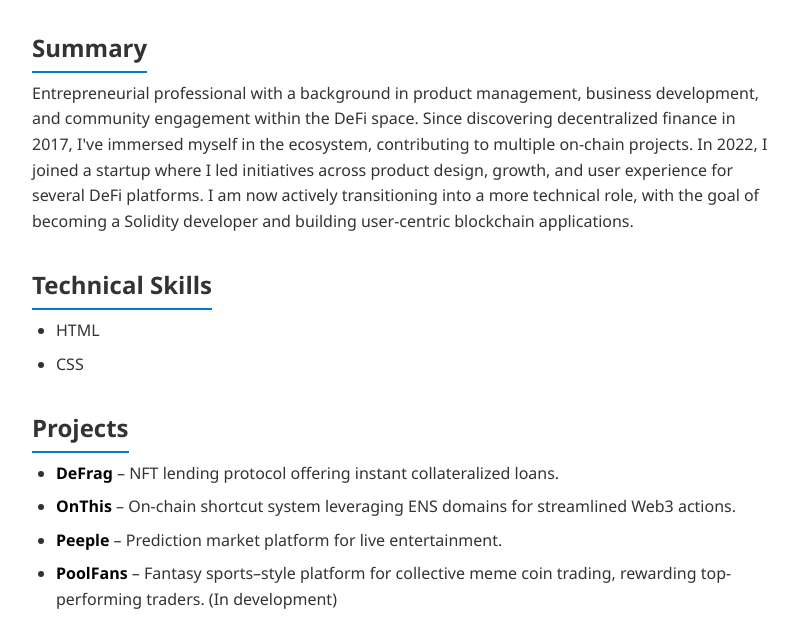
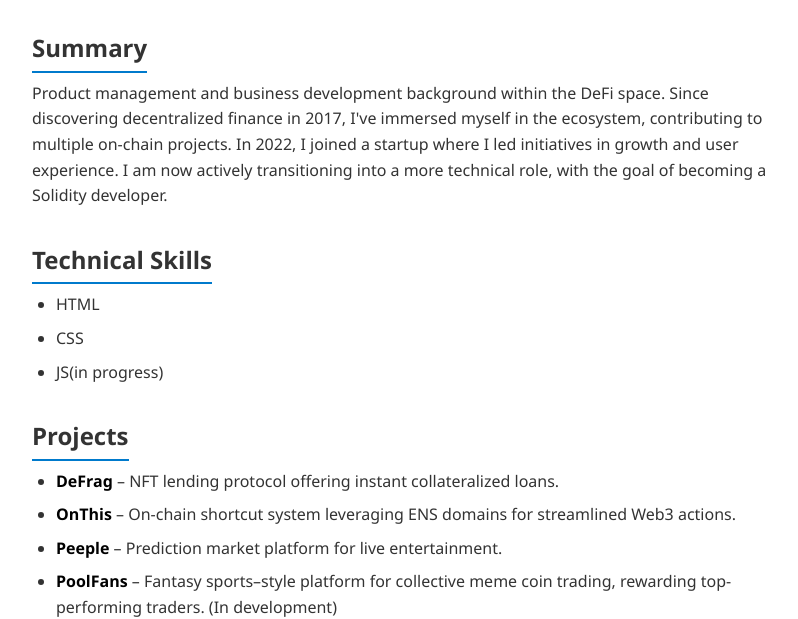
Before and after one commit to Eldari-dev/eldari, a plain HTML site: page index.html in a window 1280 px wide. Shown: the part 198-817 px from the top of the page, without its empty margins (240-1038 px from the left). Drawn offline with Linux system fonts and the light colour scheme.

Commit message:
Update index.html

```diff
--- a/index.html
+++ b/index.html
@@ -17,7 +17,7 @@
 
     <section>
       <h2>Summary</h2>
-      <p>Entrepreneurial professional with a background in product management, business development, and community engagement within the DeFi space. Since discovering decentralized finance in 2017, I've immersed myself in the ecosystem, contributing to multiple on-chain projects. In 2022, I joined a startup where I led initiatives across product design, growth, and user experience for several DeFi platforms. I am now actively transitioning into a more technical role, with the goal of becoming a Solidity developer and building user-centric blockchain applications.</p>
+      <p>Product management and business development background within the DeFi space. Since discovering decentralized finance in 2017, I've immersed myself in the ecosystem, contributing to multiple on-chain projects. In 2022, I joined a startup where I led initiatives in growth and user experience. I am now actively transitioning into a more technical role, with the goal of becoming a Solidity developer.</p>
     </section>
 
     <section>
@@ -25,6 +25,7 @@
       <ul>
         <li>HTML</li>
         <li>CSS</li>
+        <li>JS(in progress)</li>
       </ul>
     </section>
 
```
